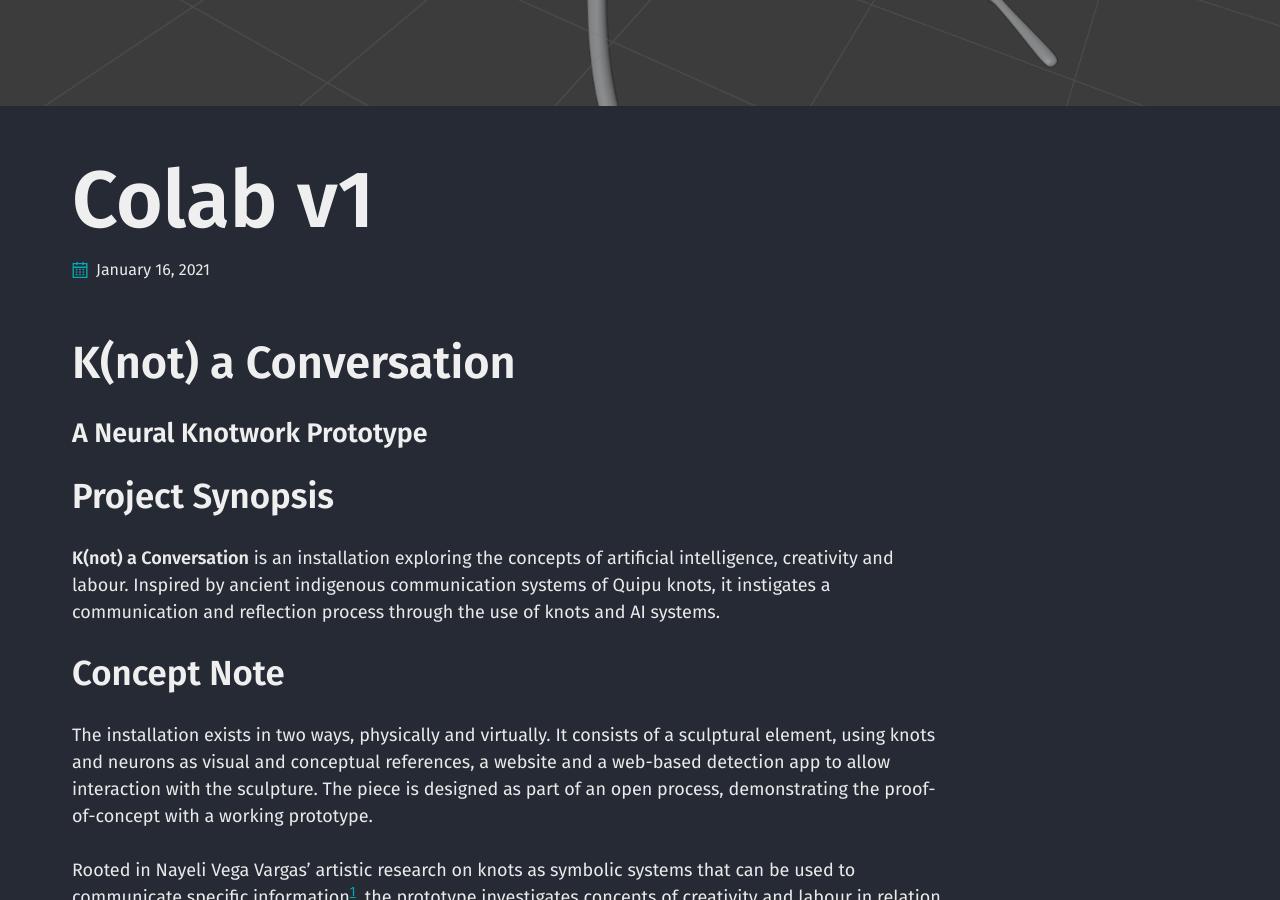
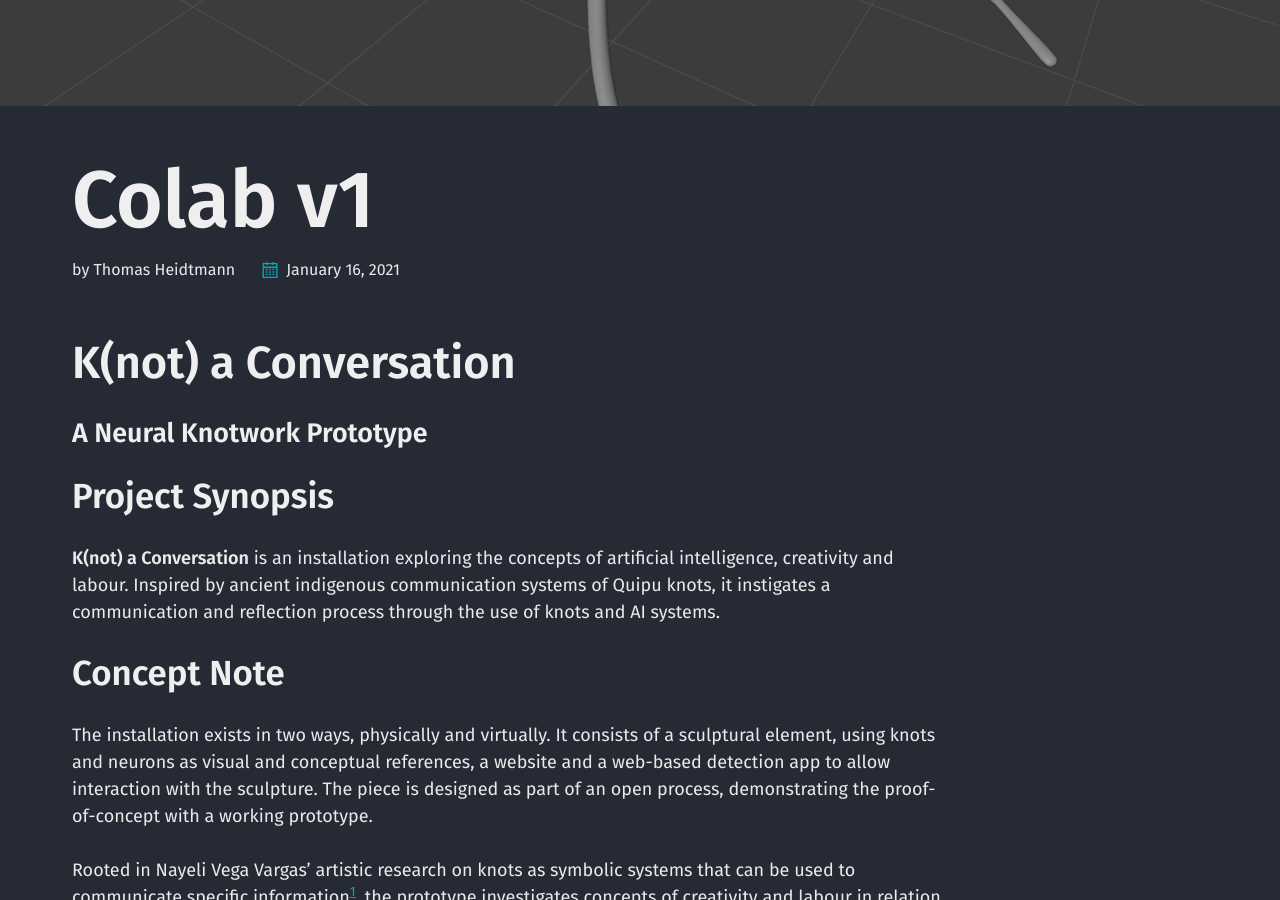
Before and after one commit to knot-a-conversation/about.github.io, a Jekyll site: the page built from _projects/colab.md, in a window 1280 px wide and 900 px high, scrolled down 988 px. Built offline with Jekyll 4.4.1, drawn with Linux system fonts in a browser that asks for light colours.

Commit message:
Update _config.yml

```diff
--- a/_config.yml
+++ b/_config.yml
@@ -6,6 +6,10 @@
 baseurl: ""  # the subpath of your site, e.g. /blog
 url: ""  # the base hostname & protocol for your site, e.g. http://example.com
 logo: /assets/icons/logo.svg
+
+author:
+  name: Thomas Heidtmann
+  picture: /assets/thomas-heidtmann.jpg
 
 # Liquid
 liquid:
```
